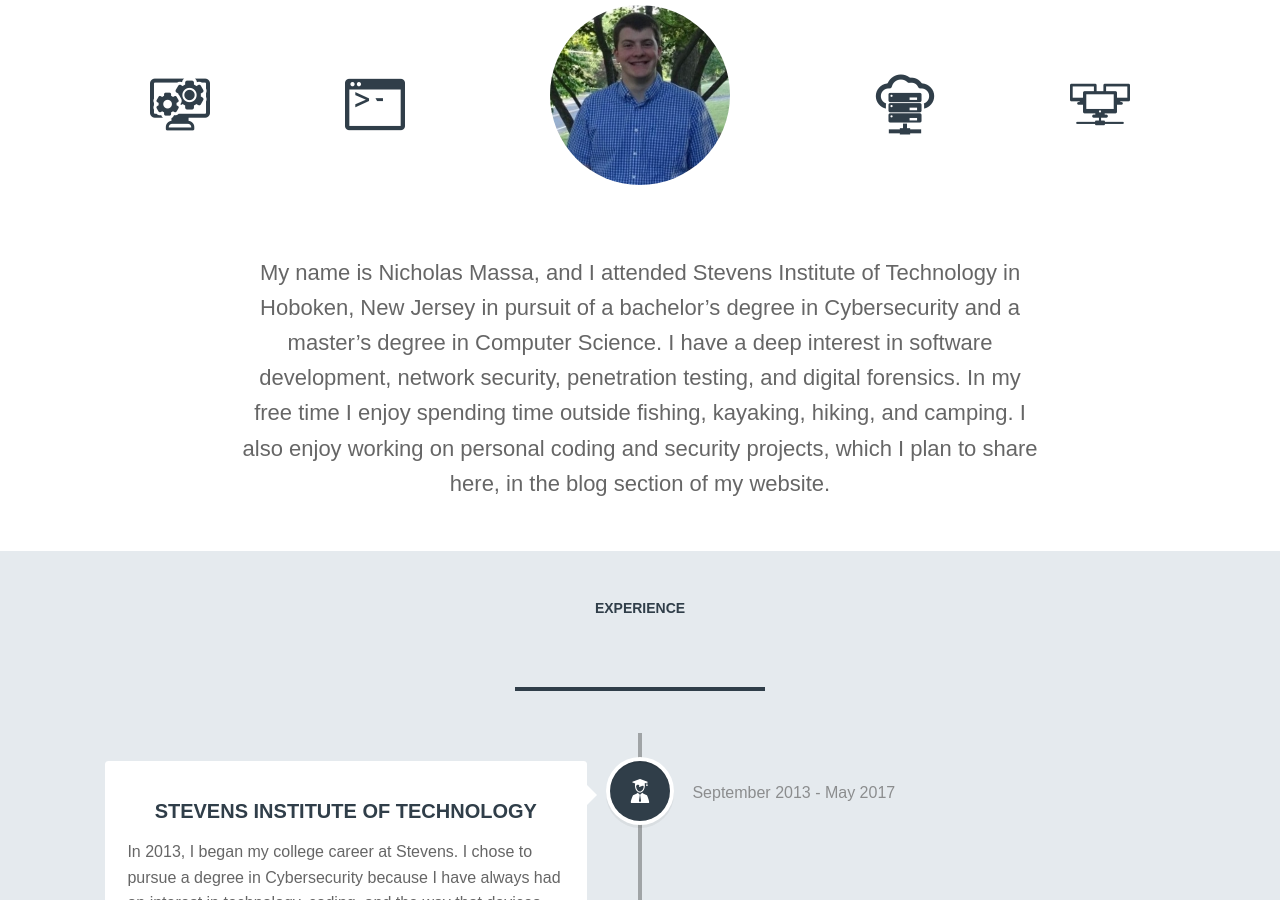
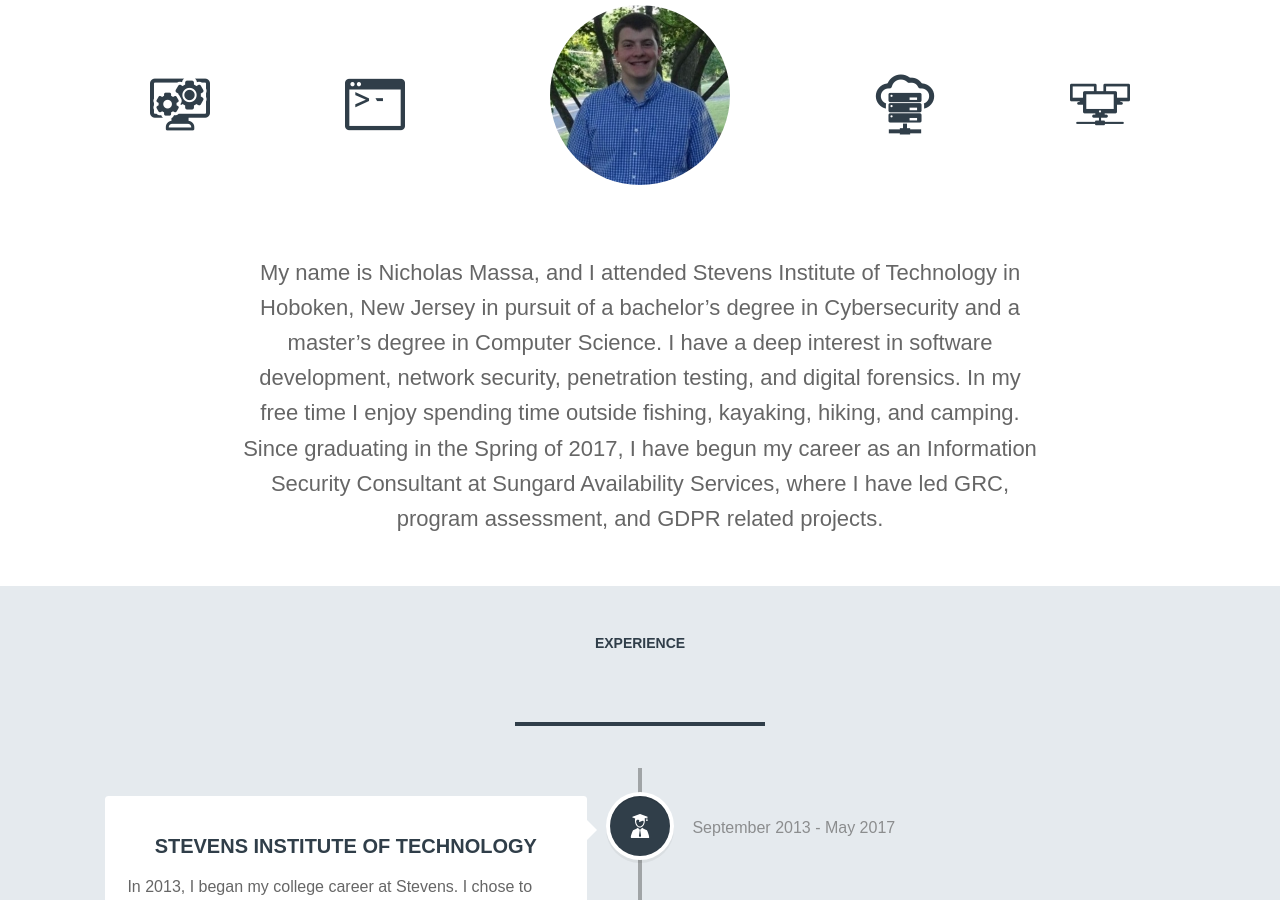
Before and after one commit to nickm221/nickmassa.com, a Jekyll site: the page built from index.html, in a window 1280 px wide and 900 px high, scrolled down 637 px. Built offline with Jekyll 4.4.1, drawn with Linux system fonts in a browser that asks for light colours; nearby versions of some CDN libraries; Markdown is read by kramdown in place of the engine named in the settings.

Commit message:
Update about.html

```diff
--- a/_includes/about.html
+++ b/_includes/about.html
@@ -15,7 +15,7 @@
     <div class="glyph-icon flaticon-computers13"></div>
   </div>
   <div class="blurb">
-    <p>My name is Nicholas Massa, and I attended Stevens Institute of Technology in Hoboken, New Jersey in pursuit of a bachelor’s degree in Cybersecurity and a master’s degree in Computer Science.  I have a deep interest in software development, network security, penetration testing, and digital forensics. In my free time I enjoy spending time outside fishing, kayaking, hiking, and camping.  I also enjoy working on personal coding and security projects, which I plan to share here, in the blog section of my website.  </p>
+    <p>My name is Nicholas Massa, and I attended Stevens Institute of Technology in Hoboken, New Jersey in pursuit of a bachelor’s degree in Cybersecurity and a master’s degree in Computer Science.  I have a deep interest in software development, network security, penetration testing, and digital forensics. In my free time I enjoy spending time outside fishing, kayaking, hiking, and camping.  Since graduating in the Spring of 2017, I have begun my career as an Information Security Consultant at Sungard Availability Services, where I have led GRC, program assessment, and GDPR related projects.  </p>
   </div>
   <div class="skill-lock"></div>
 </section>
```
